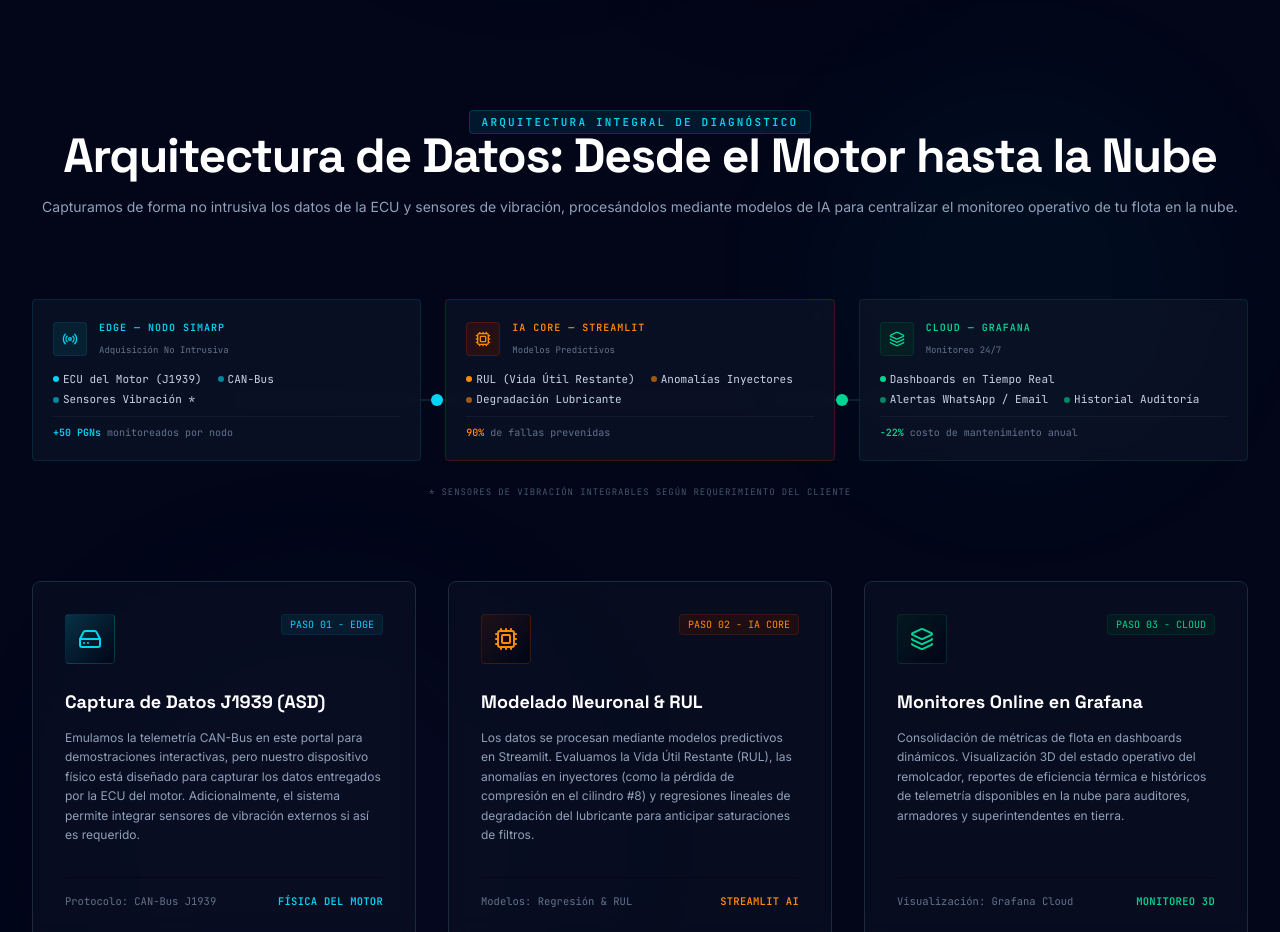
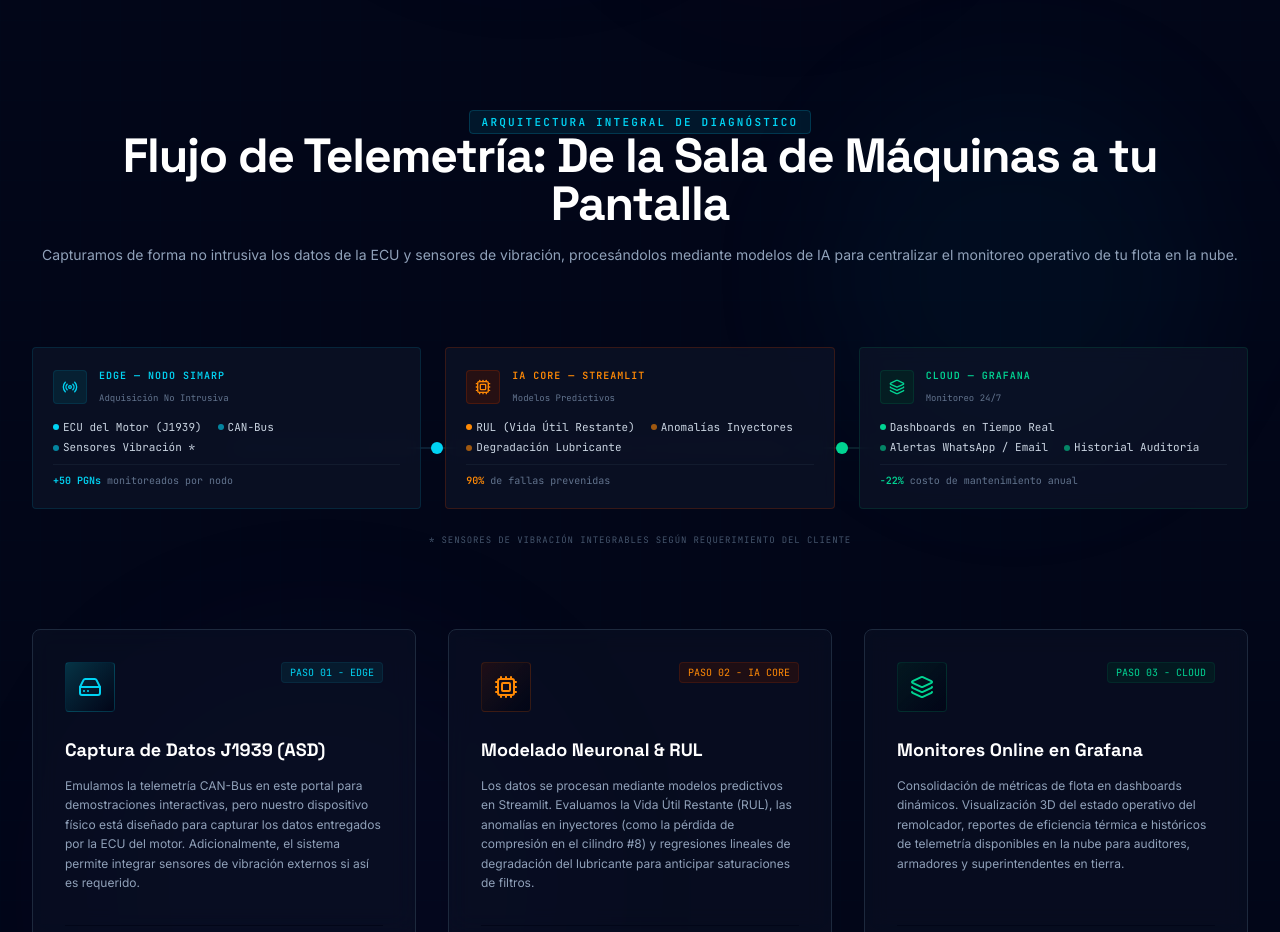
Before and after one commit to alandaf/mant-predictivo-simarp-pagina-inicio, a React (Vite) app: page / in a window 1280 px wide. Shown: the part 2060-2992 px from the top of the page. Built offline with nearby package versions, Linux system fonts and the light colour scheme.

Commit message:
copy: change Solution header to Flujo de Telemetría: De la Sala de Máquinas a tu Pantalla

```diff
--- a/src/components/ProblemAndSolution.tsx
+++ b/src/components/ProblemAndSolution.tsx
@@ -122,7 +122,7 @@ export default function ProblemAndSolution() {
               ARQUITECTURA INTEGRAL DE DIAGNÓSTICO
             </span>
             <h2 className="font-display text-3xl lg:text-5xl font-extrabold text-white tracking-tight">
-              Arquitectura de Datos: Desde el Motor hasta la Nube
+              Flujo de Telemetría: De la Sala de Máquinas a tu Pantalla
             </h2>
             <p className="text-slate-400 text-sm leading-relaxed max-w-2xl mx-auto font-sans">
               Capturamos de forma no intrusiva los datos de la ECU y sensores de vibración, procesándolos mediante modelos de IA para centralizar el monitoreo operativo de tu flota en la nube.
```
Also changed, not shown: 2 other files (tests, documents, lock files or other folders).
